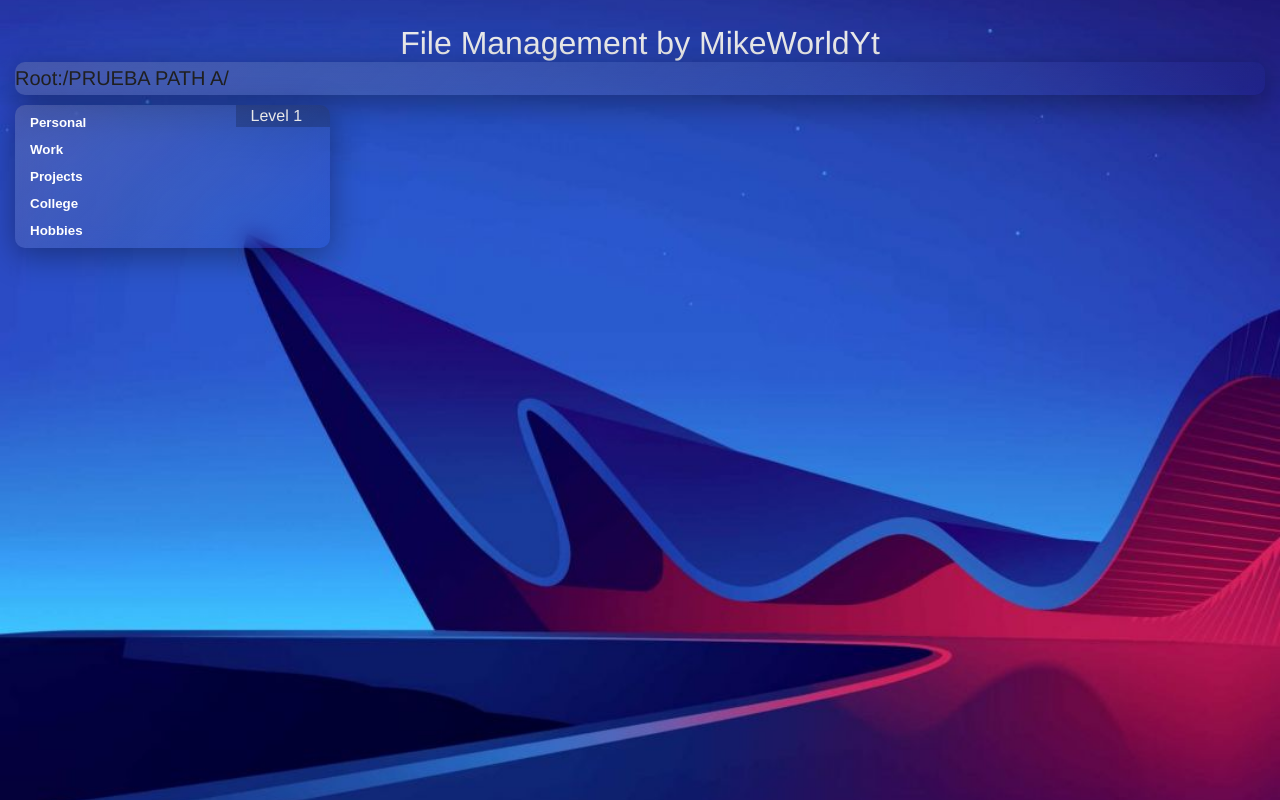
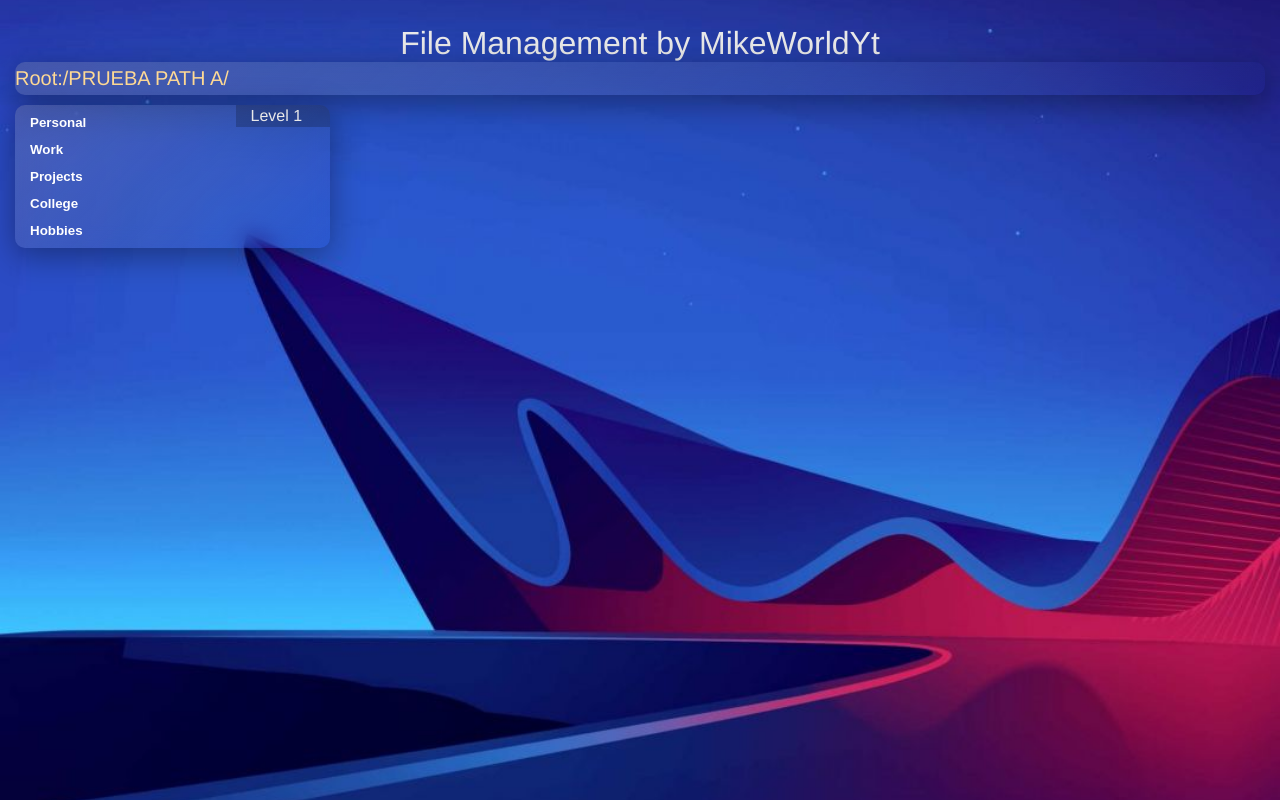
Before and after one commit to MikeWorldYt/Directory-react, a React (Vite) app: page / in a window 1280 px wide. Built offline with nearby package versions, Linux system fonts and the light colour scheme.

Commit message:
path class

```diff
--- a/src/components/styles/Components.css
+++ b/src/components/styles/Components.css
@@ -43,4 +43,8 @@
     background: rgba(0, 13, 128, 0.301);
 }
 
+.path {
+    color: rgb(255, 218, 149)
+}
+
 /* ≡≡≡≡≡≡≡≡≡≡≡≡≡≡≡≡≡ ROOT ≡≡≡≡≡≡≡≡≡≡≡≡≡≡≡≡≡ */
```
